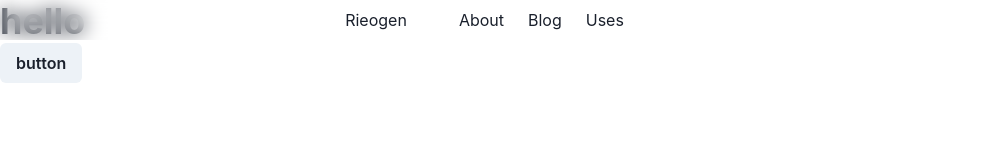
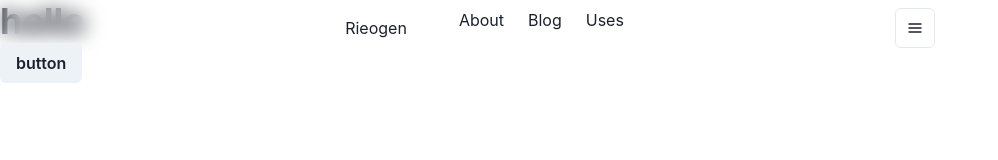
Before and after one commit to koto74/rierogen-homepage, a Next.js app: page / in a window 1280 px wide. Shown: the top 160 px of the page, without its empty margins (0-998 px from the left). Built offline with nearby package versions, Linux system fonts and the light colour scheme.

Commit message:
add: hamberger button

```diff
--- a/components/header.js
+++ b/components/header.js
@@ -13,6 +13,7 @@ import {
   IconButton,
   useColorModeValue
 } from '@chakra-ui/react'
+import { HamburgerIcon, CloseIcon } from '@chakra-ui/icons'
 
 const LinkItem = ({ href, target, children }) => {
     return (
@@ -60,6 +61,21 @@ const Header = () => {
                         Uses
                     </LinkItem>
                 </Box>
+
+                <Box
+                    flex={1}
+                    align="right"
+                    ml={2}
+                >
+                    <Menu isLazy id="navbar-menu">
+                        <MenuButton
+                            as={IconButton}
+                            icon={<HamburgerIcon />}
+                            variant="outline"
+                            aria-label="Options"
+                        />
+                    </Menu>
+                </Box>
             </Container>
         </Box>
     )
```
